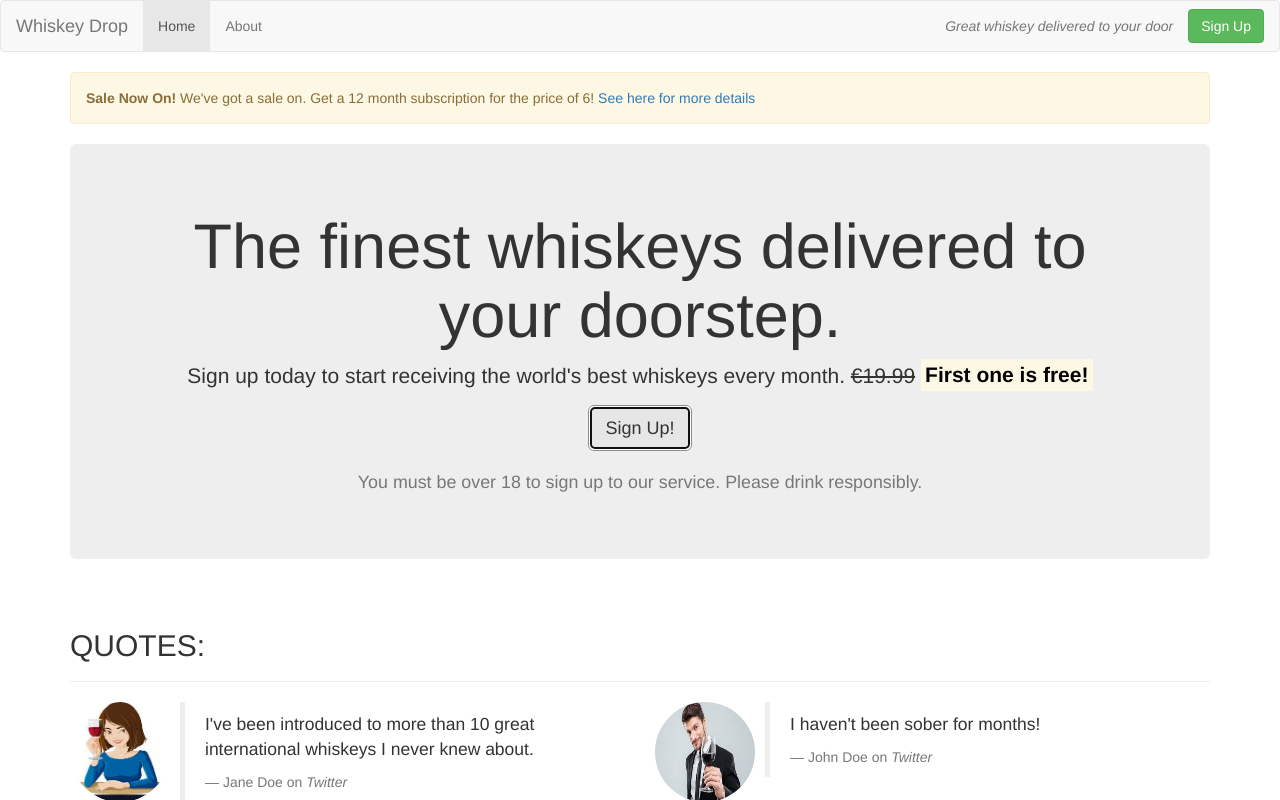
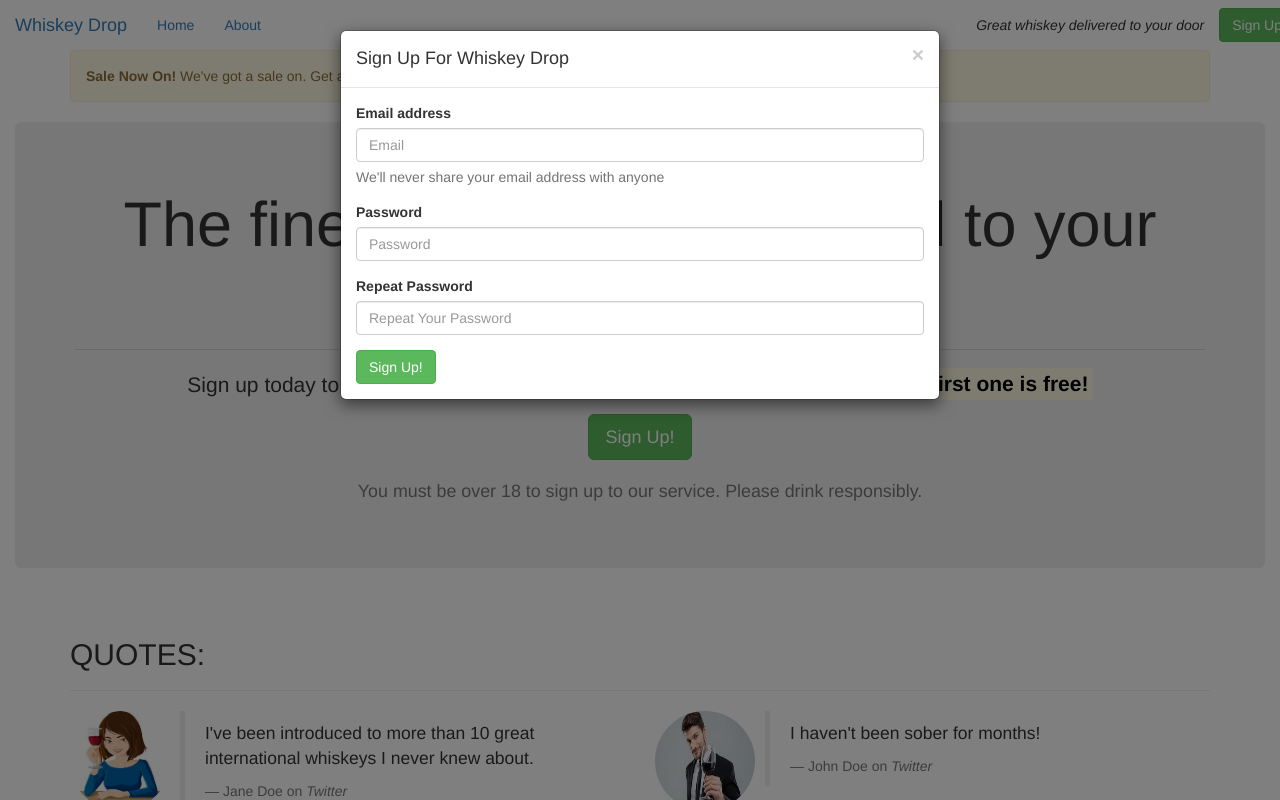
Before and after one commit to RChanco/BootstrapWhiskeyDropExercise, a plain HTML site: page index.html in a window 1280 px wide. Both pictures are taken after a click on the button "Sign Up!". Shown: the top 800 px of the page. Drawn offline with nearby package versions, Linux system fonts and the light colour scheme.

Commit message:
Update index.html

```diff
--- a/index.html
+++ b/index.html
@@ -7,32 +7,34 @@
     <meta name="viewport" content="width=device-width, initial-scale=1.0">
     <title>Whiskey Drop | Taste a new whiskey every month</title>
     <link rel="stylesheet" href="https://maxcdn.bootstrapcdn.com/bootstrap/3.3.7/css/bootstrap.min.css">
+    <link href="https://fonts.googleapis.com/css?family=Roboto:400,400i,700,700i" rel="stylesheet">
+    <link rel="stylesheet" href="css/style.css">
 </head>
 
 <body>
-    <!--Nav-->
-    <nav class="navbar navbar-default">
+
+    <!--<nav class="navbar navbar-default">
         <div class="container-fluid"> <!--This will allow to extend the navbar to 100% -->
             <!--Logo-->
             <div class="navbar-header">
                 <a href="/" class="navbar-brand">Whiskey Drop</a>
             </div>
 
-            <!--Navbar-->
+
             <ul class="nav navbar-nav">
                 <li class="active"><a href="/">Home</a></li>
                 <li><a href="">About</a></li>
                 <li class="visible-xs"><a href="">Sign In</a></li>
             </ul>
 
-            <!--Message-->
+
             <div class="navbar-header navbar-right hidden-xs"> <!--Navbar to the right-->
-                <a href="/login" class="btn btn-success navbar-btn">Sign Up</a>
+                <a href="/login" class="btn btn-success navbar-btn" data-toggle='modal' data-target='#signUpModal'>Sign Up</a>
                 <p class="navbar-text"><i>Great whiskey delivered to your door</i></p>
             </div>
         </div>
     </nav>
-    <article class="container">
+    <div class="container alert-container">
         <!--Alert-->
         <div class="row">
             <div class="col-xs-12">
@@ -41,20 +43,24 @@
                 </div>
             </div>
         </div>
+    </div>
+    <div class="container-fluid callout-container">
         <!-- Callout -->
         <div class="row">
             <div class="col-xs-12">
                 <section class="callout jumbotron text-center">
                     <h1>The finest whiskeys delivered to your doorstep.</h1>
+                    <hr>
+
                     <p class="lead">Sign up today to start receiving the world's best whiskeys every month. <s class="hidden-xs">€19.99</s><span class="visible-xs"><br></span> <strong><mark>First one is free!</mark></strong></p>
-                    <p><button class="btn btn-lg btn-default">Sign Up!</button></p>
+                    <p><button class="btn btn-lg btn-success" data-toggle='modal' data-target='#signUpModal'>Sign Up!</button></p>
                     <p class="text-muted"><small>You must be over 18 to sign up to our service. Please drink responsibly.</small></p>
                 </section>
-        </div>
+            </div>
         </div>
         <!-- /.callout -->
-
-
+    </div>
+    <div class="container quotes-container">
         <!-- Quotes -->
         <section class="quotes">
             <div class="row">
@@ -93,10 +99,12 @@
                 </blockquote>
                 </div>
             </div>
-        </section>
+        </div>
+    </section>
         <!-- /.quotes -->
+        </div>
 
-
+    <div class="container features-container">
         <!-- Features -->
         <section class="features">
             <div class="row">
@@ -105,7 +113,8 @@
                         <h2 class="text-uppercase">Features:</h2>
                     </div>
                 </div>
-            </div>
+        </div>
+    </div>
             <div class="row">
                 <div class="col-xs-12 col-md-6 col-lg-4">
                     <h3><span class="glyphicon glyphicon-gift hidden-xs"></span>Feature 1<span class="label label-success">New!</span></h3>
@@ -120,7 +129,8 @@
                         <p>Lorem ipsum dolor sit amet, consectetur adipiscing elit, sed do eiusmod tempor incididunt ut labore et dolore magna aliqua. Ut enim ad minim veniam, quis nostrud exercitation ullamco laboris nisi ut aliquip ex ea commodo consequat.</p>
                         <p><a class="btn btn-sm btn-default" href="">Read More</a></p>
                     </div>
-            </div>
+                </div>
+
                  <div class="col-xs-12 hidden-mdcol-lg-4">
                     <h3><span class="glyphicon glyphicon-remove-sign hidden-xs"></span>Feature 3</h3>
 
@@ -131,6 +141,7 @@
         </div>
         </section>
 
+        </div>
 
         <hr>
         <!-- Tables -->
@@ -172,8 +183,43 @@
     </table>
         </div>
         <!-- /.features -->
-    </article>
 
+
+    <!-- Modal -->
+<div class="modal fade" id="signUpModal" tabindex="-1" role="dialog" aria-labelledby="myModalLabel">
+  <div class="modal-dialog" role="document">
+    <div class="modal-content">
+      <div class="modal-header">
+        <button type="button" class="close" data-dismiss="modal" aria-label="Close"><span aria-hidden="true">&times;</span></button>
+        <h4 class="modal-title" id="myModalLabel">Sign Up For Whiskey Drop</h4>
+      </div>
+      <div class="modal-body">
+        <form>
+  <div class="form-group">
+    <label for="email">Email address</label>
+    <input type="email" class="form-control" id="email" placeholder="Email">
+    <p class="help-block">We'll never share your email address with anyone</p>
+  </div>
+  <div class="form-group">
+    <label for="password">Password</label>
+    <input type="password" class="form-control" id="password" placeholder="Password">
+  </div>
+
+    <div class="form-group">
+    <label for="passwordRepeat">Repeat Password</label>
+    <input type="password" class="form-control" id="passwordRepeat" placeholder="Repeat Your Password">
+  </div>
+  <button type="submit" class="btn btn-success">Sign Up!</button>
+</form>
+      </div>
+
+    </div>
+  </div>
+</div>
+
+    <script  src="https://code.jquery.com/jquery-3.3.1.min.js" integrity="sha256-FgpCb/KJQlLNfOu91ta32o/NMZxltwRo8QtmkMRdAu8="  crossorigin="anonymous"></script>
+
+  <script src="https://maxcdn.bootstrapcdn.com/bootstrap/3.3.7/js/bootstrap.min.js" integrity="sha384-Tc5IQib027qvyjSMfHjOMaLkfuWVxZxUPnCJA7l2mCWNIpG9mGCD8wGNIcPD7Txa" crossorigin="anonymous"></script>
 
 </body>
 
```
